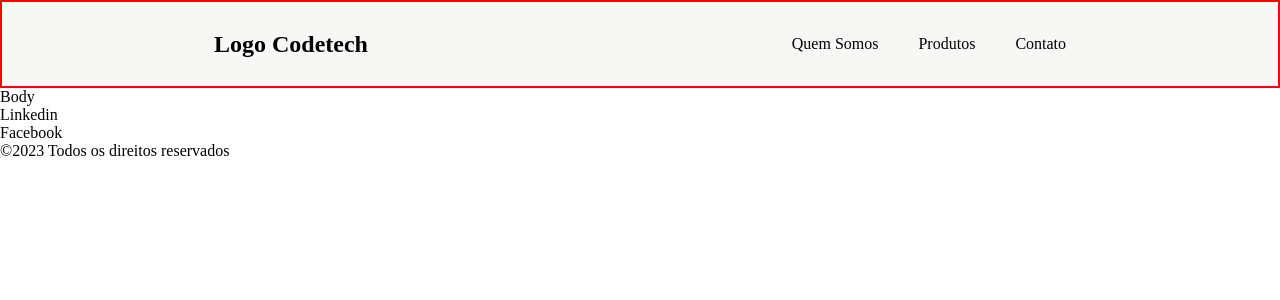
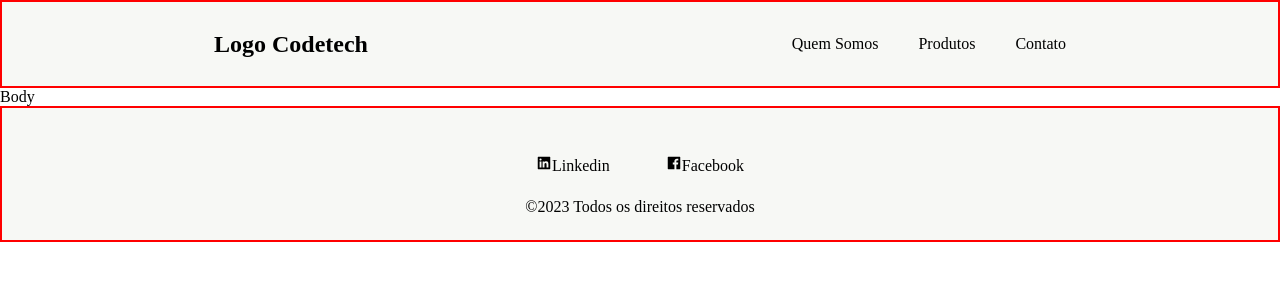
Before and after one commit to Marcos9868/codetech-homepage, a React (Vite) app: page / in a window 1280 px wide. Shown: the top 300 px of the page. Built offline with nearby package versions, Linux system fonts and the light colour scheme.

Commit message:
Feat: pre-style of footer and icons for social media

```diff
--- a/src/components/Footer/Footer.jsx
+++ b/src/components/Footer/Footer.jsx
@@ -1,18 +1,26 @@
 import React from 'react'
+import { AiFillLinkedin, AiFillFacebook } from 'react-icons/ai';
+import { Container, ContainerSocialMedia, SocialMedia } from './Style'
 
 function Footer() {
   return (
-    <div>
-      <section>
-        <ul>
-          <li>Linkedin</li>
-          <li>Facebook</li>
-        </ul>
-      </section>
+    <Container>
+      <ContainerSocialMedia>
+        <SocialMedia>
+          <a>
+            <AiFillLinkedin />
+            Linkedin
+          </a>
+          <a>
+            <AiFillFacebook />
+            Facebook
+          </a>
+        </SocialMedia>
+      </ContainerSocialMedia>
       <section>
         <p>&copy;2023 Todos os direitos reservados</p>
       </section>
-    </div>
+    </Container>
   )
 }
 
--- /dev/null
+++ b/src/components/Footer/Style.js
@@ -0,0 +1,29 @@
+import styled from "styled-components";
+
+export const Container = styled.div`
+  display: flex;
+  width: 100%;
+  height: 8.5rem;
+  background-color: #f7f8f5;
+  border: 2px solid red;
+  bottom: 0;
+  flex-direction: column;
+  justify-content: center;
+  align-items: center;
+`;
+
+export const ContainerSocialMedia = styled.section`
+  width: 100%;
+  height: 50%;
+  justify-self: flex-start;
+`;
+
+export const SocialMedia = styled.ul`
+  display: flex;
+  width: 100%;
+  height: 100%;
+  list-style: none;
+  justify-content: center;
+  align-items: center;
+  gap: 3.5rem;
+`;
```
